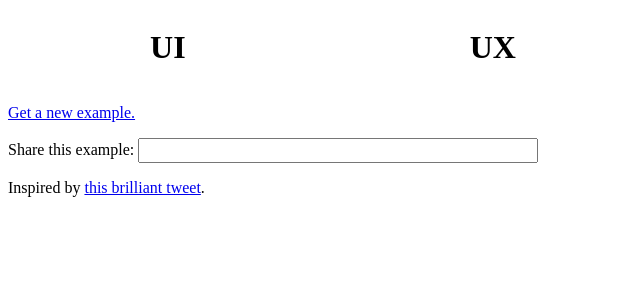
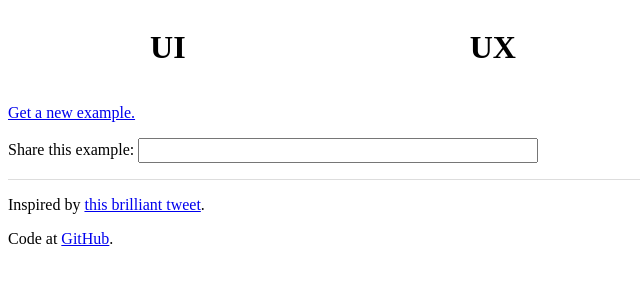
Before and after one commit to BaseCase/ui_vs_ux, a plain HTML site: page index.html in a window 1280 px wide. Shown: the whole page, without its empty margins (0-640 px from the left). Drawn offline with Linux system fonts and the light colour scheme; no server answers.

Commit message:
link to repo

```diff
--- a/index.html
+++ b/index.html
@@ -19,7 +19,11 @@
 
     <p><a id="new-example" href="/">Get a new example.</a></p>
     <p>Share this example: <input type="text" id="shareable-url"/></p>
-    <p>Inspired by <a href="https://twitter.com/sdw/status/709853249407361024?lang=en">this brilliant tweet</a>.
+
+    <div class="info">
+      <p>Inspired by <a href="https://twitter.com/sdw/status/709853249407361024?lang=en">this brilliant tweet</a>.</p>
+      <p>Code at <a href="https://github.com/BaseCase/ui_vs_ux">GitHub</a>.</p>
+    </div>
 
     <script src="ui_vs_ux.js"></script>
   </body>
--- a/style.css
+++ b/style.css
@@ -14,3 +14,7 @@
   padding: 3px;
   width: 400px;
 }
+
+.info {
+  border-top: 1px solid #ddd;
+}
```
